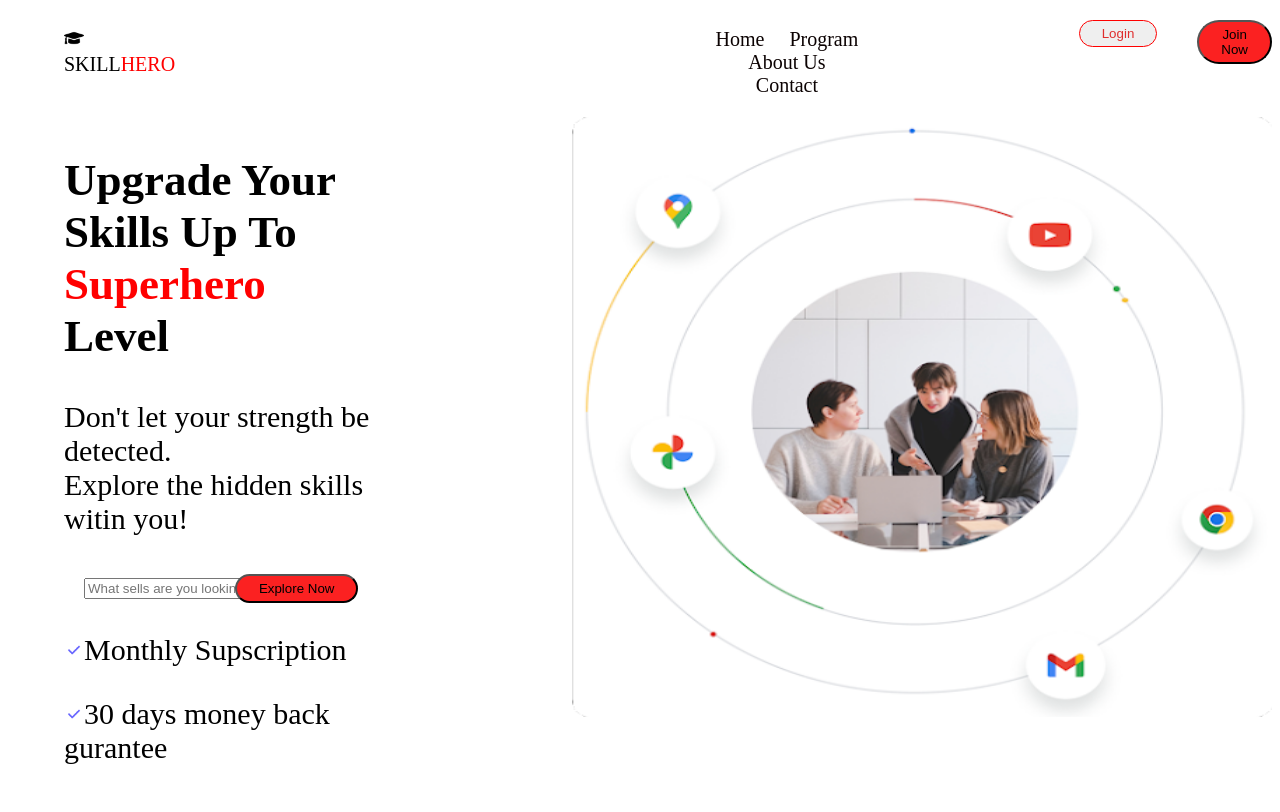
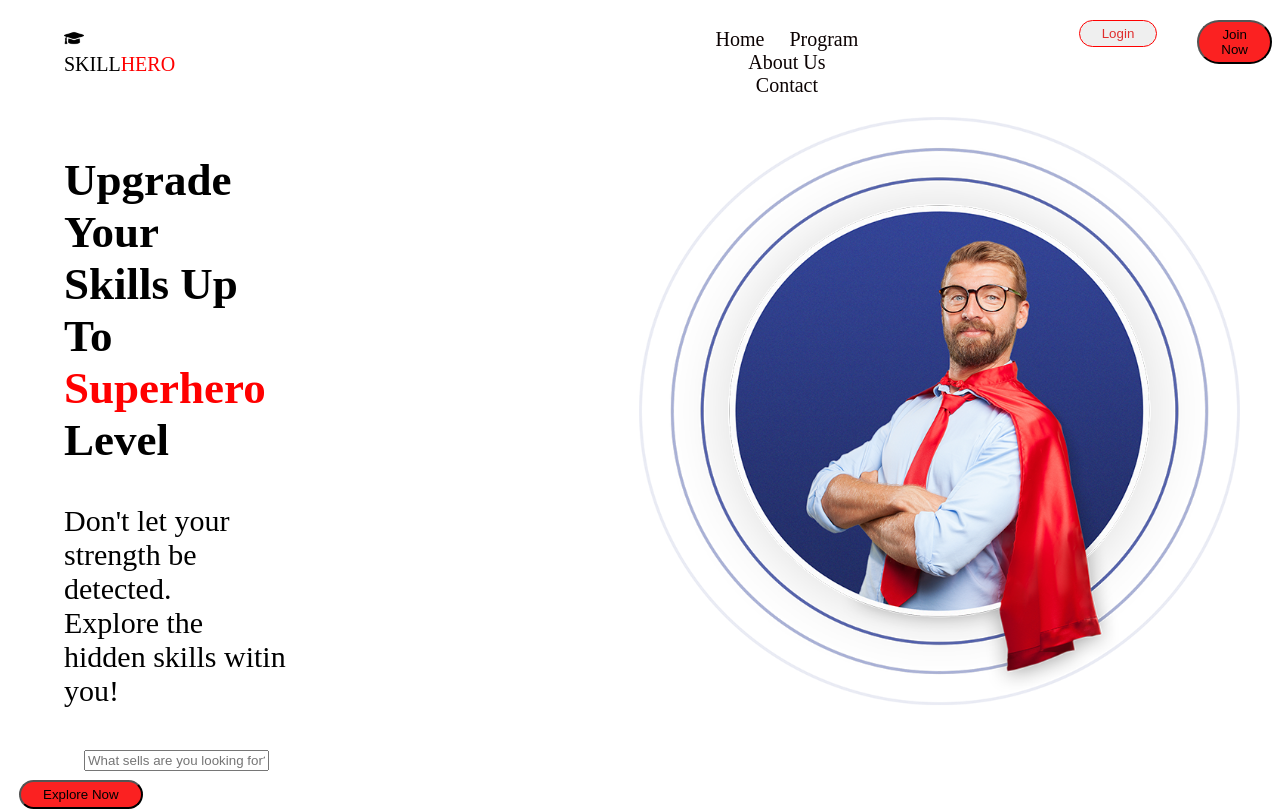
Before and after one commit to Gatchang-nyawargak/HTML-Assement2, a plain HTML site: page index.html in a window 1280 px wide. Shown: the top 812 px of the page. Drawn offline with Linux system fonts and the light colour scheme.

Commit message:
added changes

```diff
--- a/index.html
+++ b/index.html
@@ -59,7 +59,7 @@
 
     </div>
     <div class="con4">
-       <img src="Photos/unnamed.png" class="img" >
+       <img src="Photos/man-1.png" class="img" >
     </div>
 
    </div>
--- a/style.css
+++ b/style.css
@@ -58,7 +58,7 @@ nav{
 .img{
     width: 700px;
     height: 600px;
-    padding-left:200px ;
+    padding-left:350px ;
 }
 .red{
     color: red;
```
